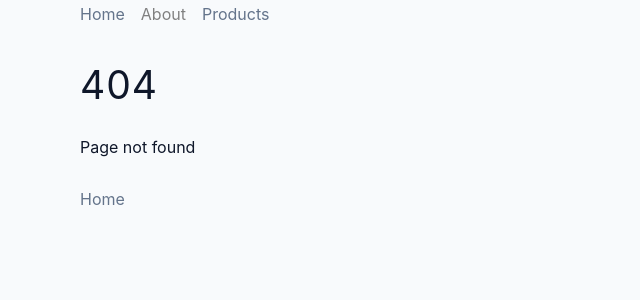
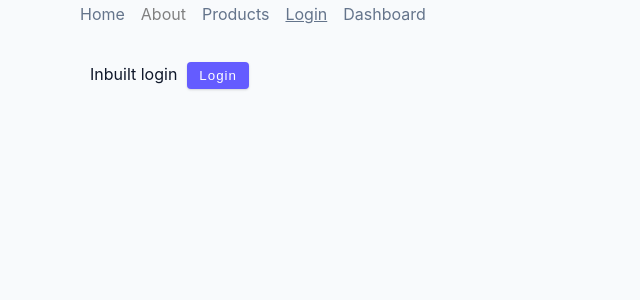
Before and after one commit to Er-RP/react-tutorials, a React (Create React App) app: page /login in a window 1280 px wide. Before the commit this address had no page. Shown: the top 300 px of the page, without its empty margins (0-640 px from the left). Built offline with nearby package versions, Linux system fonts and the light colour scheme.

Commit message:
Navigation updared

```diff
--- a/src/App.js
+++ b/src/App.js
@@ -1,12 +1,16 @@
+import { useState } from "react";
 import { Routes, Route } from "react-router-dom";
 import SharedLayout from "./layouts/SharedLayout";
 import About from "./pages/About";
+import Dashboard from "./pages/Dashboard";
 import Error from "./pages/Error";
 import Home from "./pages/Home";
+import Login from "./pages/Login";
 import Products from "./pages/Products";
 import SingleProduct from "./pages/SingleProduct";
 
 const App = () => {
+  const [user, setUser] = useState(null);
   return (
     <Routes>
       <Route path="/" element={<SharedLayout />}>
@@ -14,6 +18,8 @@ const App = () => {
         <Route path="about" element={<About />} />
         <Route path="products" element={<Products />} />
         <Route path="products/:productId" element={<SingleProduct />} />
+        <Route path="login" element={<Login setUser={setUser} />} />
+        <Route path="dashboard" element={<Dashboard user={user} />} />
         <Route path="*" element={<Error />} />
       </Route>
     </Routes>
--- a/src/components/Navbar.js
+++ b/src/components/Navbar.js
@@ -20,6 +20,22 @@ const Navbar = () => {
       >
         Products
       </NavLink>
+      <NavLink
+        to="/login"
+        className={({ isActive }) => {
+          return isActive ? "active2" : "link";
+        }}
+      >
+        Login
+      </NavLink>
+      <NavLink
+        to="/dashboard"
+        className={({ isActive }) => {
+          return isActive ? "active2" : "link";
+        }}
+      >
+        Dashboard
+      </NavLink>
     </nav>
   );
 };
--- /dev/null
+++ b/src/pages/Dashboard.js
@@ -0,0 +1,12 @@
+import React from "react";
+
+const Dashboard = ({ user }) => {
+  return (
+    <section className="section">
+      <h2>User Name : {user?.name}</h2>
+      <p>Email: {user?.email}</p>
+    </section>
+  );
+};
+
+export default Dashboard;
--- /dev/null
+++ b/src/pages/Login.js
@@ -0,0 +1,21 @@
+import { useNavigate } from "react-router-dom";
+
+const Login = ({ setUser }) => {
+  const navigate = useNavigate();
+  const handleLogin = () => {
+    setUser({ name: "RP", email: "rp@gmail.com" });
+    navigate("/dashboard");
+  };
+  return (
+    <section className="section">
+      <label htmlFor="login" style={{ margin: "0 10px" }}>
+        Inbuilt login
+      </label>
+      <button id="login" className="btn" onClick={handleLogin}>
+        Login
+      </button>
+    </section>
+  );
+};
+
+export default Login;
```
Also changed, not shown: 1 other file (tests, documents, lock files or other folders).
